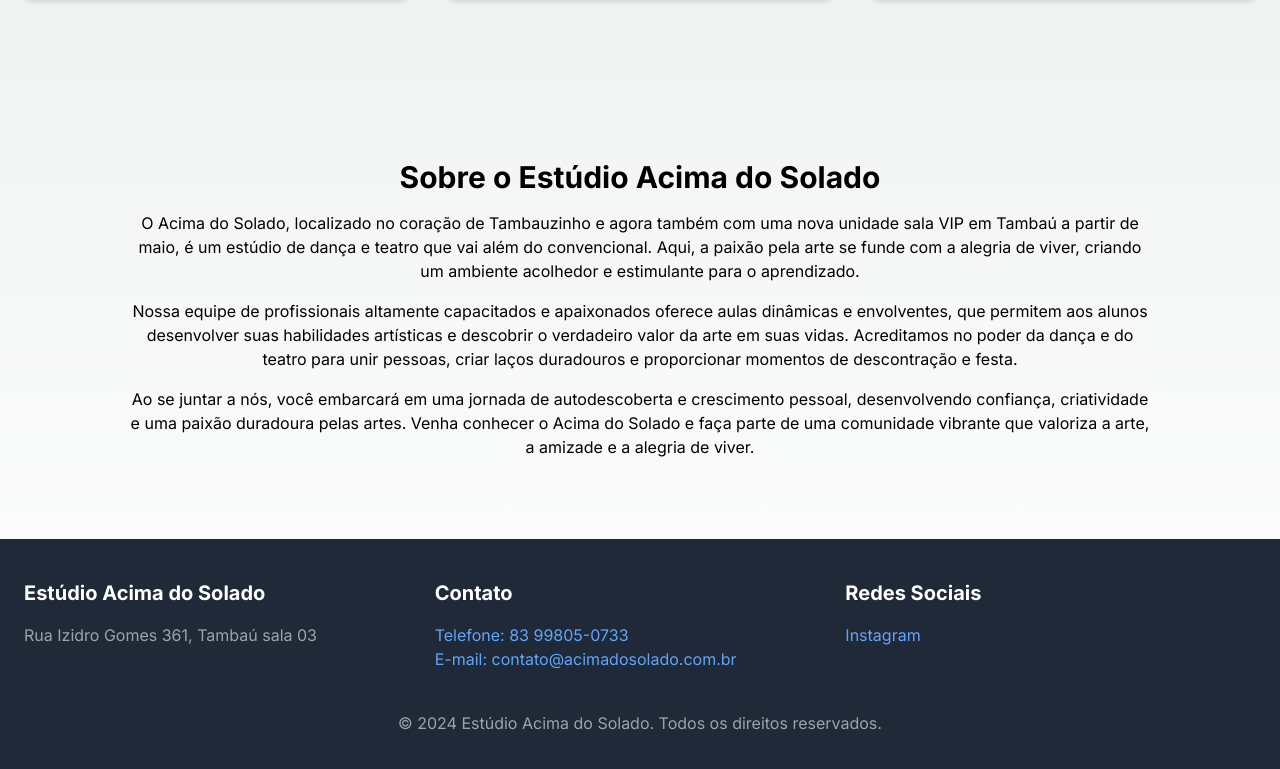
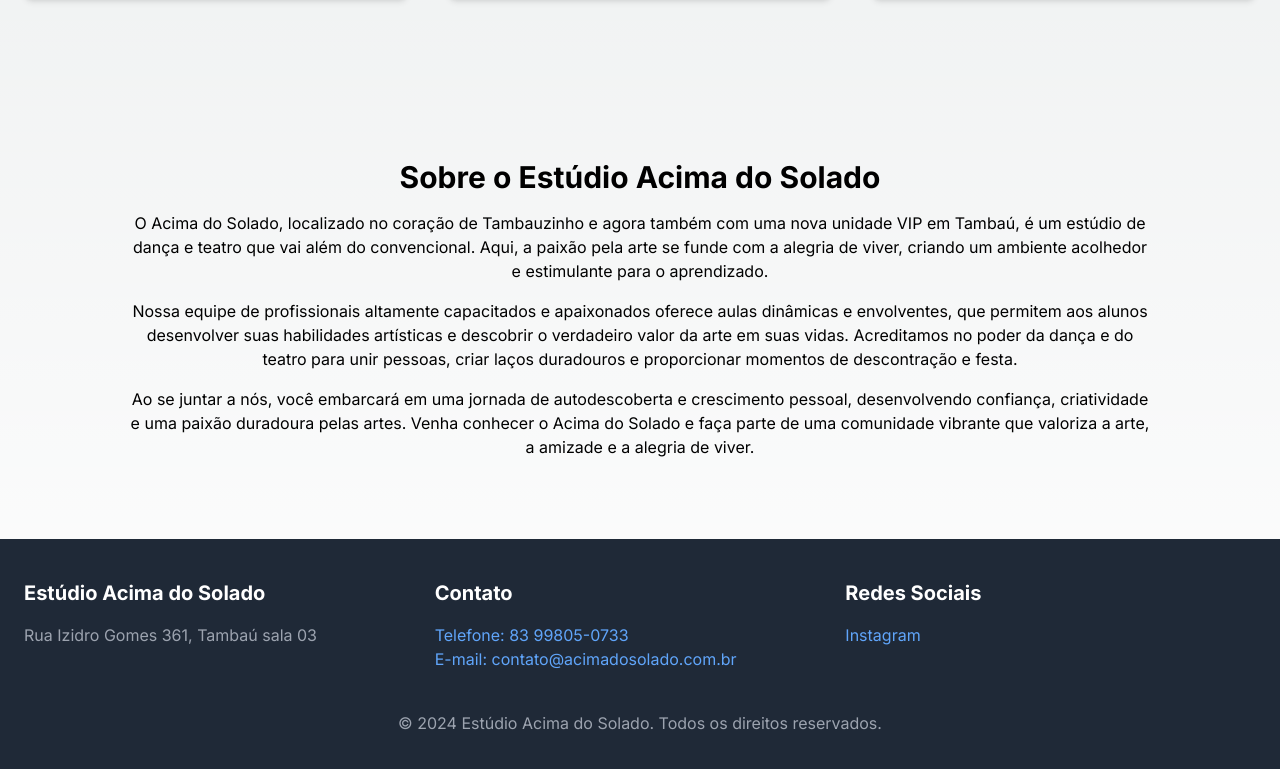
Before and after one commit to rubensGouveia/landingPage-ADS, a Next.js app: page / in a window 1280 px wide. Shown: the part 1519-2288 px from the top of the page. Built offline with nearby package versions, Linux system fonts and the light colour scheme.

Commit message:
ajustando textos

```diff
--- a/src/app/matricula/page.tsx
+++ b/src/app/matricula/page.tsx
@@ -89,10 +89,10 @@ const Matricula: FC = () => {
                   className="mr-2"
                   checked={selectedPlan === plan.id}
                 />
-                <span className="font-bold">
+                <span className="font-bold text-gray-900">
                   {plan.title} - {plan.price}
                 </span>
-                <p className="text-sm mt-2">{plan.description}</p>
+                <p className="text-sm mt-2 text-gray-700">{plan.description}</p>
               </label>
             ))}
           </div>
--- a/src/components/About.tsx
+++ b/src/components/About.tsx
@@ -7,10 +7,10 @@ export const AboutStudio: React.FC = () => {
         </h2>
         <p className="mt-4 text-center max-w-screen-lg mx-auto">
           O Acima do Solado, localizado no coração de Tambauzinho e agora também
-          com uma nova unidade sala VIP em Tambaú a partir de maio, é um estúdio
-          de dança e teatro que vai além do convencional. Aqui, a paixão pela
-          arte se funde com a alegria de viver, criando um ambiente acolhedor e
-          estimulante para o aprendizado.
+          com uma nova unidade VIP em Tambaú, é um estúdio de dança e teatro que
+          vai além do convencional. Aqui, a paixão pela arte se funde com a
+          alegria de viver, criando um ambiente acolhedor e estimulante para o
+          aprendizado.
         </p>
         <p className="mt-4 text-center max-w-screen-lg mx-auto">
           Nossa equipe de profissionais altamente capacitados e apaixonados
```
